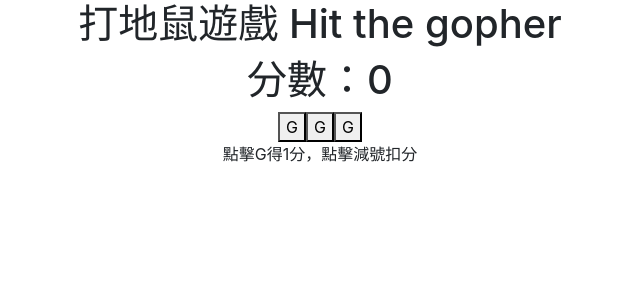
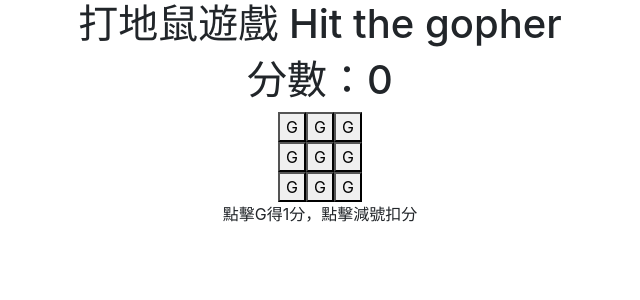
Before and after one commit to michelle3356/reactHw201911, a React (Create React App) app: page / in a window 1280 px wide. Shown: the top 300 px of the page, without its empty margins (320-960 px from the left). Built offline with nearby package versions, Linux system fonts and the light colour scheme.

Commit message:
hw19 time qa

```diff
--- a/src/Hw19GopherSon.js
+++ b/src/Hw19GopherSon.js
@@ -7,7 +7,11 @@ export default class Hw19GopherSon extends Component {
   }
 
   handleClick = (e) => {
-    console.warn(e.target.value)
+    if(e.target.value === 'G'){
+      this.props.hitScore(1)
+    }else{
+      this.props.hitScore(-1)
+    }
   }
 
 
@@ -15,8 +19,7 @@ export default class Hw19GopherSon extends Component {
   render() {
     const num = this.props.num
     return (
-      <button onClick = {this.handleClick.bind(this)}>
-        {num}
+      <button onClick={this.handleClick.bind(this)} value={num}>{num}
       </button>
     )
   }
--- a/src/Hw19HitGopher.js
+++ b/src/Hw19HitGopher.js
@@ -29,8 +29,10 @@ export default class Hw19 extends Component {
     }
   };
 
-  handleClick = (e) => {
-    console.warn(e.target.value)
+  hitScore = (scoreNum) => {
+    this.setState({
+      score: this.state.score + scoreNum
+    })
   }
 
   render() {
@@ -40,10 +42,17 @@ export default class Hw19 extends Component {
       <div>
         <h1>打地鼠遊戲 Hit the gopher</h1>
         <h1>分數：{score}</h1>
-        <Hw19GopherSon onClick={this.handleClick} num={num}/>
-        <Hw19GopherSon onClick={this.handleClick} num={num}/>
-        <Hw19GopherSon onClick={this.handleClick} num={num}/>
-
+        <Hw19GopherSon hitScore={this.hitScore} num={num}/>
+        <Hw19GopherSon hitScore={this.hitScore} num={num}/>
+        <Hw19GopherSon hitScore={this.hitScore} num={num}/>
+        <br></br>
+        <Hw19GopherSon hitScore={this.hitScore} num={num}/>
+        <Hw19GopherSon hitScore={this.hitScore} num={num}/>
+        <Hw19GopherSon hitScore={this.hitScore} num={num}/>
+        <br></br>
+        <Hw19GopherSon hitScore={this.hitScore} num={num}/>
+        <Hw19GopherSon hitScore={this.hitScore} num={num}/>
+        <Hw19GopherSon hitScore={this.hitScore} num={num}/>
         <div>點擊G得1分，點擊減號扣分</div>
       </div>
       )
```
